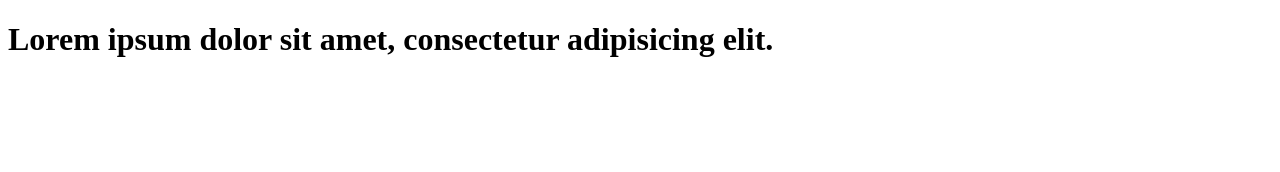
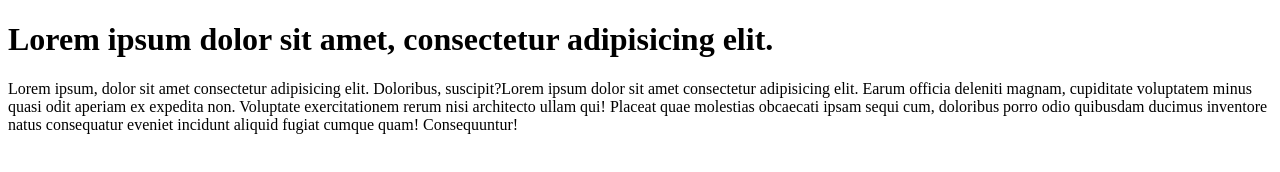
Before and after one commit to dhruvbansalup/learn-git, a plain HTML site: page index.html in a window 1280 px wide. Drawn offline with Linux system fonts and the light colour scheme.

Commit message:
add paragraph in index

```diff
--- a/index.html
+++ b/index.html
@@ -7,5 +7,6 @@
 </head>
 <body>
     <h1>Lorem ipsum dolor sit amet, consectetur adipisicing elit.</h1>
+    <p>Lorem ipsum, dolor sit amet consectetur adipisicing elit. Doloribus, suscipit?Lorem ipsum dolor sit amet consectetur adipisicing elit. Earum officia deleniti magnam, cupiditate voluptatem minus quasi odit aperiam ex expedita non. Voluptate exercitationem rerum nisi architecto ullam qui! Placeat quae molestias obcaecati ipsam sequi cum, doloribus porro odio quibusdam ducimus inventore natus consequatur eveniet incidunt aliquid fugiat cumque quam! Consequuntur!</p>
 </body>
 </html>
```
